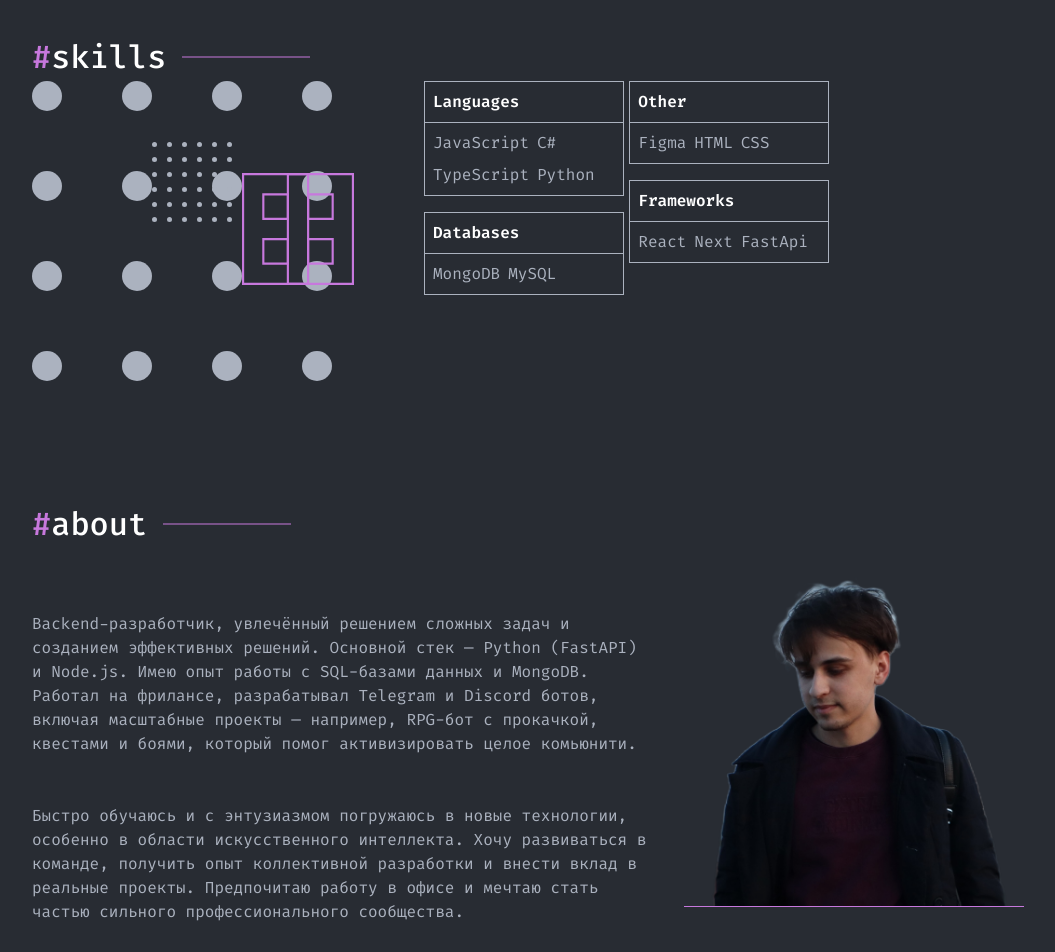
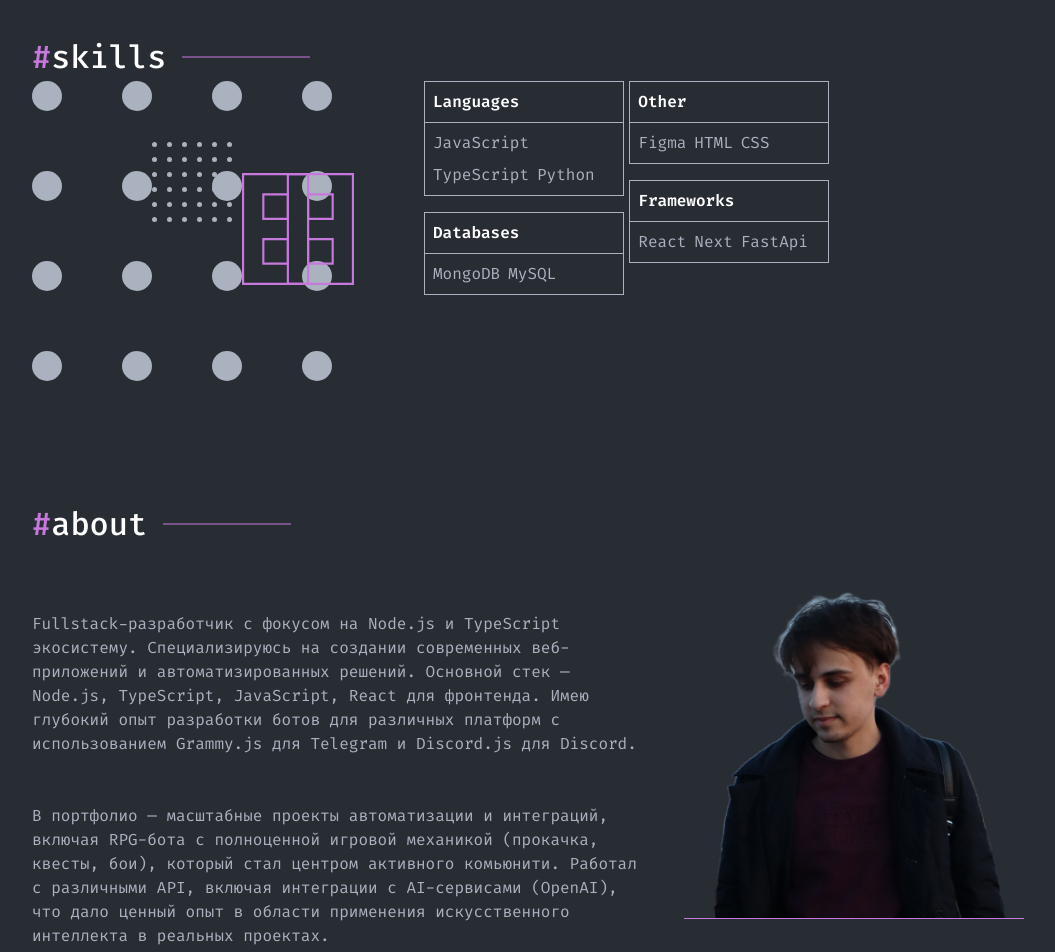
Before and after one commit to kxxdev/Portfolio-Website, a React (Create React App) app: page / in a window 1280 px wide. Shown: the part 1040-1992 px from the top of the page, without its empty margins (112-1167 px from the left). Built offline with nearby package versions, Linux system fonts and the light colour scheme.

Commit message:
Update userinfo

```diff
--- a/src/data/index.ts
+++ b/src/data/index.ts
@@ -18,8 +18,8 @@ export const userInfo: UserInfo = {
   email: 'phgang@ya.ru',
   phone: '+7 (902) 443 73 32',
   aboutText: [
-    'Backend-разработчик, увлечённый решением сложных задач и созданием эффективных решений. Основной стек — Python (FastAPI) и Node.js. Имею опыт работы с SQL-базами данных и MongoDB. Работал на фрилансе, разрабатывал Telegram и Discord ботов, включая масштабные проекты — например, RPG-бот с прокачкой, квестами и боями, который помог активизировать целое комьюнити.',
-    'Быстро обучаюсь и с энтузиазмом погружаюсь в новые технологии, особенно в области искусственного интеллекта. Хочу развиваться в команде, получить опыт коллективной разработки и внести вклад в реальные проекты. Предпочитаю работу в офисе и мечтаю стать частью сильного профессионального сообщества.',
+    'Fullstack-разработчик с фокусом на Node.js и TypeScript экосистему. Специализируюсь на создании современных веб-приложений и автоматизированных решений. Основной стек — Node.js, TypeScript, JavaScript, React для фронтенда. Имею глубокий опыт разработки ботов для различных платформ с использованием Grammy.js для Telegram и Discord.js для Discord.',
+    'В портфолио — масштабные проекты автоматизации и интеграций, включая RPG-бота с полноценной игровой механикой (прокачка, квесты, бои), который стал центром активного комьюнити. Работал с различными API, включая интеграции с AI-сервисами (OpenAI), что дало ценный опыт в области применения искусственного интеллекта в реальных проектах.',
   ],
 };
 
@@ -53,7 +53,6 @@ export const skillBlocks: SkillBlock[] = [
     name: 'Languages',
     skills: [
       { name: 'JavaScript' },
-      { name: 'C#' },
       { name: 'TypeScript' },
       { name: 'Python' },
     ],
```
